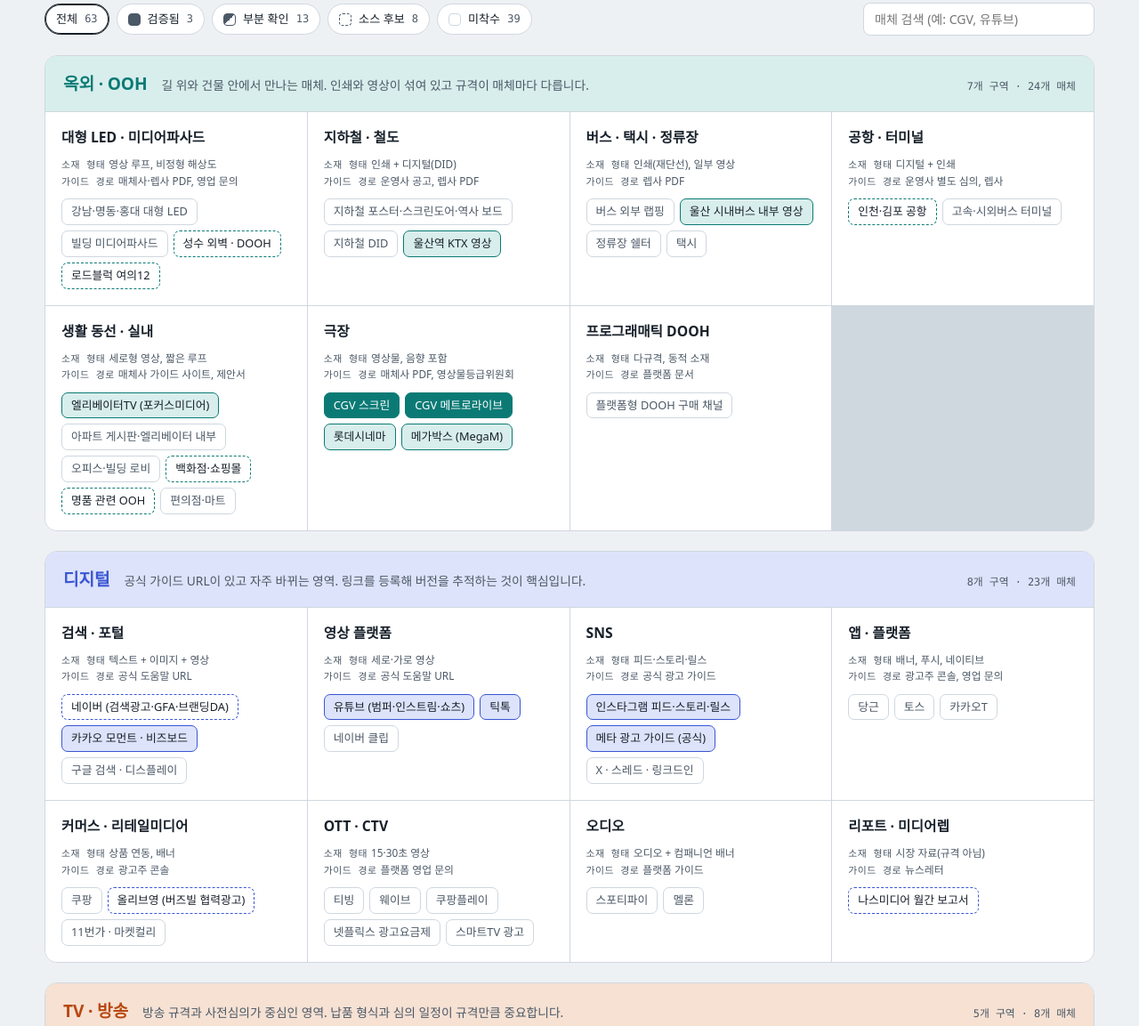
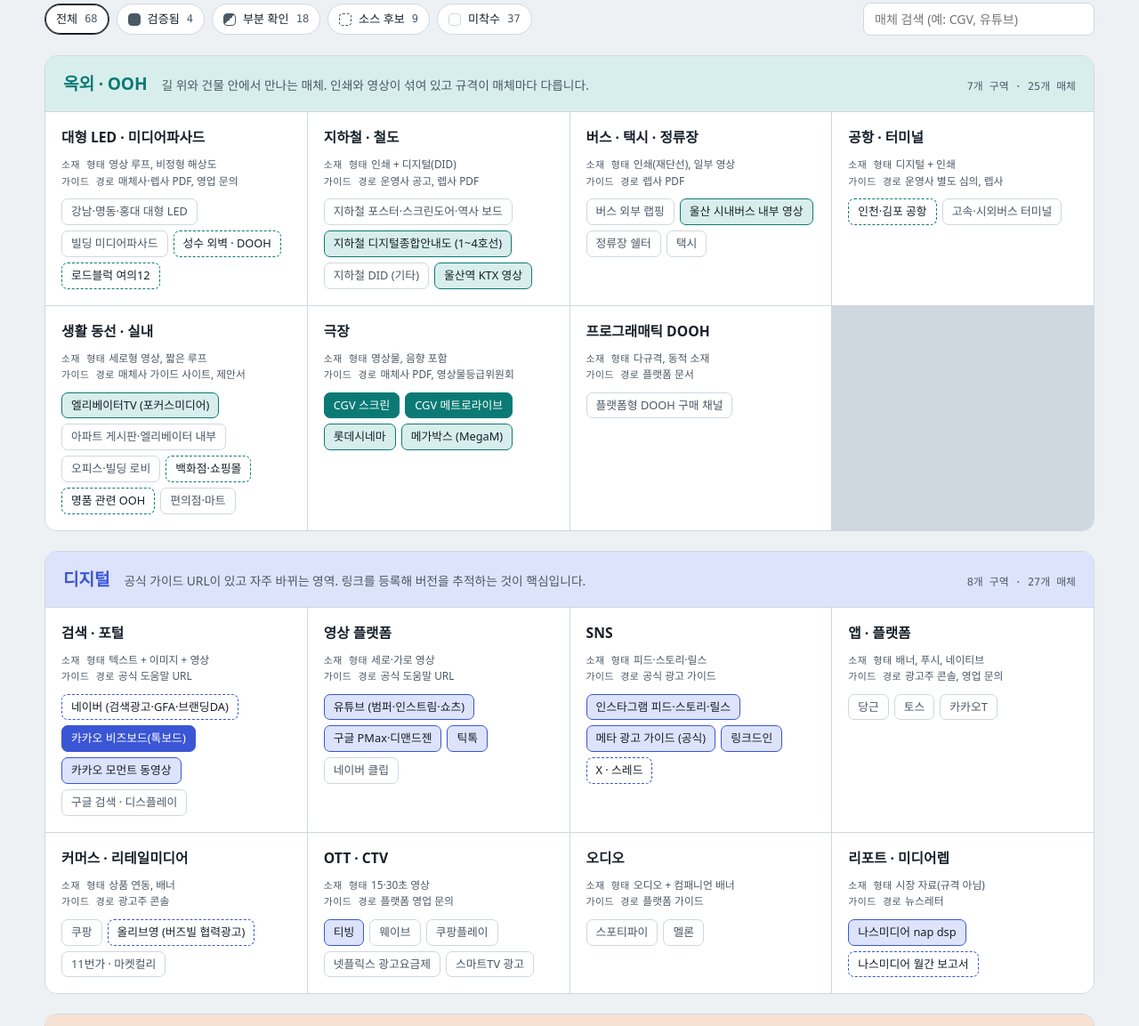
Before and after one commit to david-k1080/test_260623, a plain HTML site: page media-map.html in a window 1280 px wide. Shown: the part 173-1326 px from the top of the page at 89% size. Drawn offline with Linux system fonts and the light colour scheme.

Commit message:
Update media map with extracted spec status

```diff
--- a/media-map.html
+++ b/media-map.html
@@ -145,7 +145,7 @@ h1 { font-size: clamp(1.7rem, 4vw, 2.4rem); line-height: 1.15; margin: 0; letter
     <strong>이 지도를 읽는 법</strong>
     <ul>
       <li>분류는 초안입니다. 칸을 늘리거나 합치는 건 자유롭게 정하시면 됩니다.</li>
-      <li>상태는 2026-11-23까지 한 작업만 반영했습니다. 메일 스캔, 첨부 추출 5건, 공식 URL 접속 확인, CGV 공식 PDF 대조입니다.</li>
+      <li>상태는 2026-11-24까지 한 작업만 반영했습니다. 메일 스캔, 첨부 추출, 공식 문서 본문 확인(구글·유튜브·카카오·틱톡·링크드인·티빙·나스미디어), CGV 공식 PDF 대조입니다.</li>
       <li>"소재 형태"와 "가이드 경로"는 일반적인 경향이며 매체별 검증 전입니다.</li>
       <li>칸이 비어 있다고 규격이 없다는 뜻은 아닙니다. 아직 보지 않았다는 뜻입니다.</li>
     </ul>
@@ -170,7 +170,8 @@ var ZONES = [
       ]},
       { name: "지하철 · 철도", form: "인쇄 + 디지털(DID)", route: "운영사 공고, 렙사 PDF", items: [
         { n: "지하철 포스터·스크린도어·역사 보드", s: "none", note: "운영사별 심의 기준을 함께 봐야 합니다." },
-        { n: "지하철 DID", s: "none", note: "" },
+        { n: "지하철 디지털종합안내도 (1~4호선)", s: "part", note: "올이즈웰 매체소개서 PDF에서 확인(렙사 자료, 단일 소스). Big Screen 1,920x1,080 / Mobile Poster 1,080x1,920 / Rolling Banner 1,920x540, MP4·JPG, 15초, 게첨 5영업일 전 마감, 서울교통공사 심의 필수. 운영사는 2026-11-26까지 연장 후 재입찰 예정이라 변경 가능성이 있습니다." },
+        { n: "지하철 DID (기타)", s: "none", note: "" },
         { n: "울산역 KTX 영상", s: "part", note: "렙사(애드타입) 전달 내용: 20초 이하 불가, 30초 소재, 15구좌, 일 204회 송출. 매체사 원문 미대조." }
       ]},
       { name: "버스 · 택시 · 정류장", form: "인쇄(재단선), 일부 영상", route: "렙사 PDF", items: [
@@ -205,18 +206,21 @@ var ZONES = [
     regions: [
       { name: "검색 · 포털", form: "텍스트 + 이미지 + 영상", route: "공식 도움말 URL", items: [
         { n: "네이버 (검색광고·GFA·브랜딩DA)", s: "src", note: "ads.naver.com 홈만 접속 확인. 소재 가이드 상세 URL은 아직 정하지 못했습니다." },
-        { n: "카카오 모먼트 · 비즈보드", s: "part", note: "공식 GitBook 문서 2건 접속 확인(ETag 안정). 본문 규격 추출 전입니다." },
+        { n: "카카오 비즈보드(톡보드)", s: "ok", note: "공식 GitBook 톡보드 가이드와 외부DSP 문서가 모두 960x300px, 300KB 이하로 일치합니다. 카피 텍스트 최소 240px, 최대 526px. 구판 1029x258은 쓰지 않습니다. 나스미디어 2026.03 소개서는 아직 구판 표기입니다." },
+        { n: "카카오 모먼트 동영상", s: "part", note: "공식 문서 본문 확인(단일 소스): 16:9 1280x720 이상, 9:16 720x1280 이상, 1GB 이하, 3초 이상, AVI·FLV·MP4 권장." },
         { n: "구글 검색 · 디스플레이", s: "none", note: "" }
       ]},
       { name: "영상 플랫폼", form: "세로·가로 영상", route: "공식 도움말 URL", items: [
-        { n: "유튜브 (범퍼·인스트림·쇼츠)", s: "part", note: "Google Ads 도움말 2건 접속 확인. 본문 해시가 요청마다 달라 정규화가 필요합니다." },
-        { n: "틱톡", s: "part", note: "TopView 규격 도움말 접속 확인(ETag 안정). 인피드 규격 페이지는 확정 전입니다." },
+        { n: "유튜브 (범퍼·인스트림·쇼츠)", s: "part", note: "공식 YouTube 도움말 본문 확인: 건너뛸 수 있는 광고는 5초 후 건너뛰기, 범퍼 최대 6초, 15·20초형(TV는 30초 가능). 이미지·해상도 수치는 PMax 문서에서 확인했고, 영상 해상도 표는 아직 읽지 못했습니다." },
+        { n: "구글 PMax·디맨드젠", s: "part", note: "한국어 도움말 본문 확인: 가로 1.91:1 1200x628 권장(최소 600x314), 정사각 1200x1200, 5,120KB 이하, jpg/png." },
+        { n: "틱톡", s: "part", note: "한국어 인피드 도움말 본문 확인(단일 소스): mp4·mov, 9:16 540x960 이상, 16:9 960x540 이상, 1:1 640x640 이상, 500MB 이하, 516kbps 이상. 2차 자료의 1080x1920은 권장치입니다." },
         { n: "네이버 클립", s: "none", note: "" }
       ]},
       { name: "SNS", form: "피드·스토리·릴스", route: "공식 광고 가이드", items: [
         { n: "인스타그램 피드·스토리·릴스", s: "part", note: "내부 가이드 값(4:5 1440x1800, 9:16 1440x2560)이 웹 2차 자료와 일치합니다. 공식 페이지 본문 확인이 남았습니다." },
         { n: "메타 광고 가이드 (공식)", s: "part", note: "URL 접속 확인. 규격표가 JS로 그려져서 브라우저 렌더링이 필요합니다." },
-        { n: "X · 스레드 · 링크드인", s: "none", note: "" }
+        { n: "링크드인", s: "part", note: "공식 광고 가이드 본문 확인(단일 소스): 단일 이미지 1200x627 PNG/JPG 5MB 미만, 영상 MP4 500MB 미만." },
+        { n: "X · 스레드", s: "src", note: "X 도움말은 봇 차단(403)으로 읽지 못했습니다. 스레드는 Meta 개발자 문서에 이미지 1:1~4:5, 영상 1.91:1~9:16 기재(스니펫)." }
       ]},
       { name: "앱 · 플랫폼", form: "배너, 푸시, 네이티브", route: "광고주 콘솔, 영업 문의", items: [
         { n: "당근", s: "none", note: "" },
@@ -229,7 +233,7 @@ var ZONES = [
         { n: "11번가 · 마켓컬리", s: "none", note: "" }
       ]},
       { name: "OTT · CTV", form: "15·30초 영상", route: "플랫폼 영업 문의", items: [
-        { n: "티빙", s: "none", note: "" },
+        { n: "티빙", s: "part", note: "공식 TVING Ads Guide 본문 확인(단일 소스): 인스트림 1920x1080, 논스킵 15·30초, 스키퍼블 6~120초, mp4·mov·mpg·wmv·avi, 300MB 이하, 24fps 이상, 128kbps. 이미지 1200x364·2208x364, 200KB 이하. 생성형 AI 소재는 시작 3초 이상 표기." },
         { n: "웨이브", s: "none", note: "" },
         { n: "쿠팡플레이", s: "none", note: "" },
         { n: "넷플릭스 광고요금제", s: "none", note: "" },
@@ -240,6 +244,7 @@ var ZONES = [
         { n: "멜론", s: "none", note: "" }
       ]},
       { name: "리포트 · 미디어렙", form: "시장 자료(규격 아님)", route: "뉴스레터", items: [
+        { n: "나스미디어 nap dsp", s: "part", note: "2026.03 매체상품소개서 PDF 본문 확인: 배너 970x90·728x90·250x250, 모바일 320x50·320x100·300x250·320x480, Native 1200x627, 영상 15~240초. bizboard는 아직 1029x258로 표기되어 카카오 현행 960x300과 다릅니다." },
         { n: "나스미디어 월간 보고서", s: "src", note: "월간 미디어 이슈 메일이 옵니다. 규격 가이드가 아니라 변경 신호용 소스입니다." }
       ]}
     ]},
```
